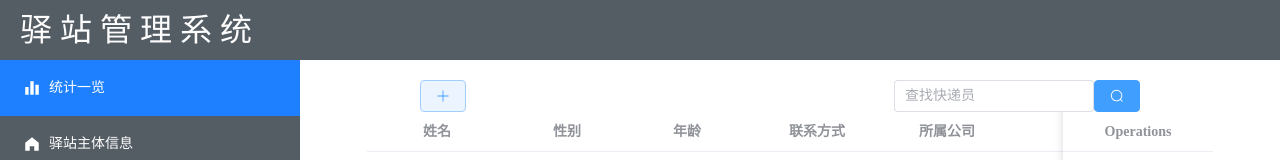
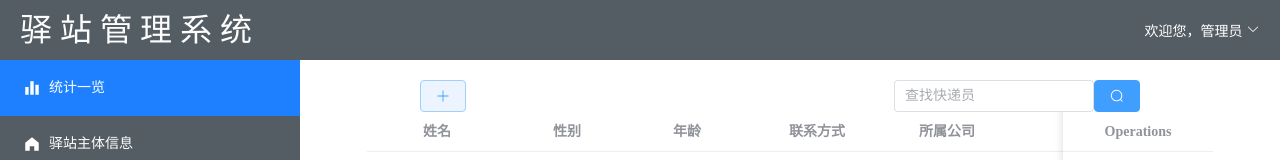
Before and after one commit to Cazacufir/ExpressStation-ManagementSystem, a Vue app in the folder Client/backstage/: page /delivery in a window 1280 px wide. Shown: the top 160 px of the page. Built offline with nearby package versions, Linux system fonts and the light colour scheme.

Commit message:
头部用户下拉菜单添加

```diff
--- a/Client/backstage/src/layout/compoents/header.vue
+++ b/Client/backstage/src/layout/compoents/header.vue
@@ -1,11 +1,39 @@
 <template>
-    <div class="header w-full h-full text-center flex items-center">
+    <div class="header w-full h-full text-center flex items-center justify-between">
         <span class="title text-9xl text-light-50">驿 站 管 理 系 统</span>
+
+        <el-dropdown class="text-light-50">
+            <span>
+                欢迎您，管理员
+                <el-icon>
+                    <ArrowDown />
+                </el-icon>
+            </span>
+
+            <template #dropdown>
+                <el-dropdown-menu class="logout">
+                    <el-dropdown-item icon="Document">个人信息</el-dropdown-item>
+                    <el-dropdown-item icon="CircleClose" divided style="color: red;">退出登录</el-dropdown-item>
+                </el-dropdown-menu>
+            </template>
+        </el-dropdown>
+
     </div>
 </template>
 
 <style scoped lang="scss">
-.header{
+.header {
     background: #545c64;
 }
+.el-dropdown{
+    color: #fff;
+}
+:deep(.el-tooltip__trigger:focus-visible) {
+      outline: unset;
+}
 </style>
+
+<script setup>
+import { onMounted, reactive, ref } from "vue";
+
+</script>
```
